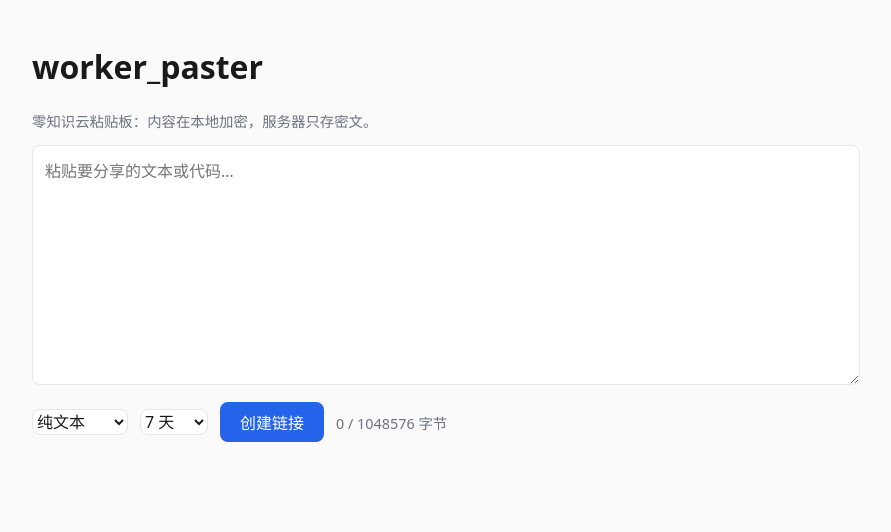
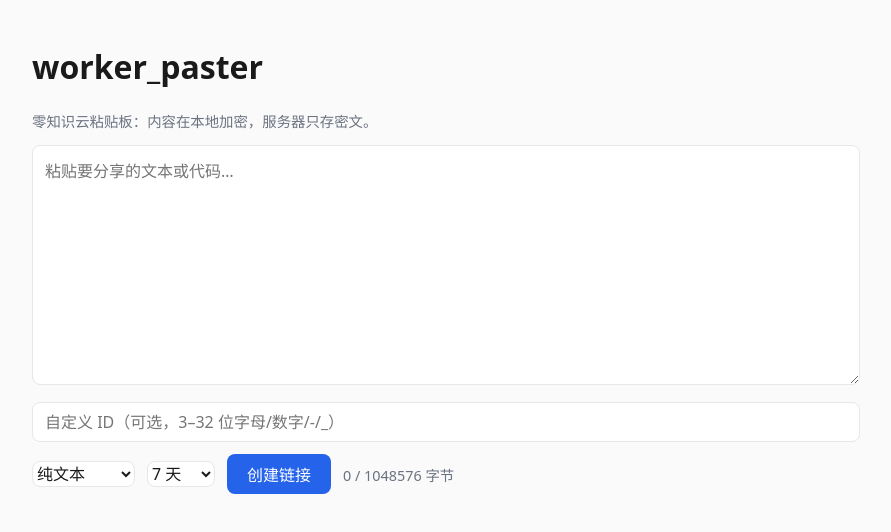
Before and after one commit to yunluo/worker_paster, a Vue app in the folder frontend/: page / in a window 1280 px wide. Shown: the top 532 px of the page, without its empty margins (194-1085 px from the left). Built offline with nearby package versions, Linux system fonts and the light colour scheme.

Commit message:
feat: custom ID input and QR code on create page

```diff
--- a/frontend/src/style.css
+++ b/frontend/src/style.css
@@ -141,3 +141,21 @@ pre.code {
 pre.code code {
   white-space: pre;
 }
+
+.id-input {
+  display: block;
+  width: 100%;
+  margin: 12px 0 0;
+  padding: 8px 12px;
+  font: inherit;
+  border: 1px solid var(--border);
+  border-radius: 8px;
+  background: var(--card);
+  color: var(--fg);
+}
+
+.link-box img {
+  display: block;
+  margin-bottom: 8px;
+  border-radius: 8px;
+}
--- a/frontend/src/views/CreateView.vue
+++ b/frontend/src/views/CreateView.vue
@@ -1,5 +1,6 @@
 <script setup lang="ts">
 import { computed, ref } from "vue";
+import QRCode from "qrcode";
 import { encryptText } from "../lib/crypto";
 import { addHistory, clearHistory, loadHistory, removeHistory, type PasteRecord } from "../lib/history";
 import { langLabel } from "../lib/highlight";
@@ -15,6 +16,7 @@ const LANG_OPTIONS = [
   { value: "ini", label: "INI" },
   { value: "yaml", label: "YAML" },
   { value: "toml", label: "TOML" },
+  { value: "markdown", label: "Markdown" },
 ];
 
 const EXPIRY_OPTIONS = [
@@ -42,6 +44,10 @@ const creating = ref(false);
 const error = ref("");
 const shareLink = ref("");
 const history = ref<PasteRecord[]>(loadHistory());
+const CUSTOM_ID_RE = /^[A-Za-z0-9_-]{3,32}$/;
+const RESERVED_IDS = new Set(["api", "assets"]);
+const customId = ref("");
+const qr = ref("");
 const showHistory = ref(false);
 
 const textBytes = computed(() => new TextEncoder().encode(text.value).length);
@@ -54,6 +60,7 @@ function expiresAtOf(expiry: string): number | null {
 async function create(): Promise<void> {
   error.value = "";
   shareLink.value = "";
+  qr.value = "";
   if (!text.value) {
     error.value = "内容不能为空";
     return;
@@ -62,13 +69,30 @@ async function create(): Promise<void> {
     error.value = "内容超过 1MB 上限";
     return;
   }
+  const requestedId = customId.value.trim();
+  if (requestedId) {
+    if (!CUSTOM_ID_RE.test(requestedId)) {
+      error.value = "自定义 ID 只能包含字母、数字、-、_，长度 3–32";
+      return;
+    }
+    if (RESERVED_IDS.has(requestedId)) {
+      error.value = "该 ID 为保留字（api / assets），请换一个";
+      return;
+    }
+  }
   creating.value = true;
   try {
     const { ct, iv, keyFragment } = await encryptText(text.value);
     const res = await fetch("/api/new", {
       method: "POST",
       headers: { "content-type": "application/json" },
-      body: JSON.stringify({ ct, iv, lang: lang.value, expiry: expiry.value }),
+      body: JSON.stringify({
+        ct,
+        iv,
+        lang: lang.value,
+        expiry: expiry.value,
+        ...(requestedId ? { id: requestedId } : {}),
+      }),
     });
     if (!res.ok) {
       const data = (await res.json().catch(() => ({}))) as { error?: string };
@@ -76,6 +100,11 @@ async function create(): Promise<void> {
     }
     const { id } = (await res.json()) as { id: string };
     shareLink.value = `${location.origin}/${id}#${keyFragment}`;
+    try {
+      qr.value = await QRCode.toDataURL(shareLink.value, { width: 160, margin: 1 });
+    } catch {
+      qr.value = "";
+    }
     addHistory({
       id,
       key: keyFragment,
@@ -129,6 +158,13 @@ function clearAll(): void {
 
     <textarea v-model="text" aria-label="粘贴内容" placeholder="粘贴要分享的文本或代码…"></textarea>
 
+    <input
+      v-model="customId"
+      class="id-input"
+      aria-label="自定义 ID（可选）"
+      placeholder="自定义 ID（可选，3–32 位字母/数字/-/_）"
+    />
+
     <div class="row">
       <select v-model="lang" aria-label="语言类型">
         <option v-for="o in LANG_OPTIONS" :key="o.value" :value="o.value">{{ o.label }}</option>
@@ -145,6 +181,7 @@ function clearAll(): void {
     <p v-if="error" class="error">{{ error }}</p>
 
     <div v-if="shareLink" class="link-box">
+      <img v-if="qr" :src="qr" alt="分享链接二维码" width="160" height="160" />
       <div>{{ shareLink }}</div>
       <div class="row">
         <button @click="copyShareLink">复制链接</button>
```
